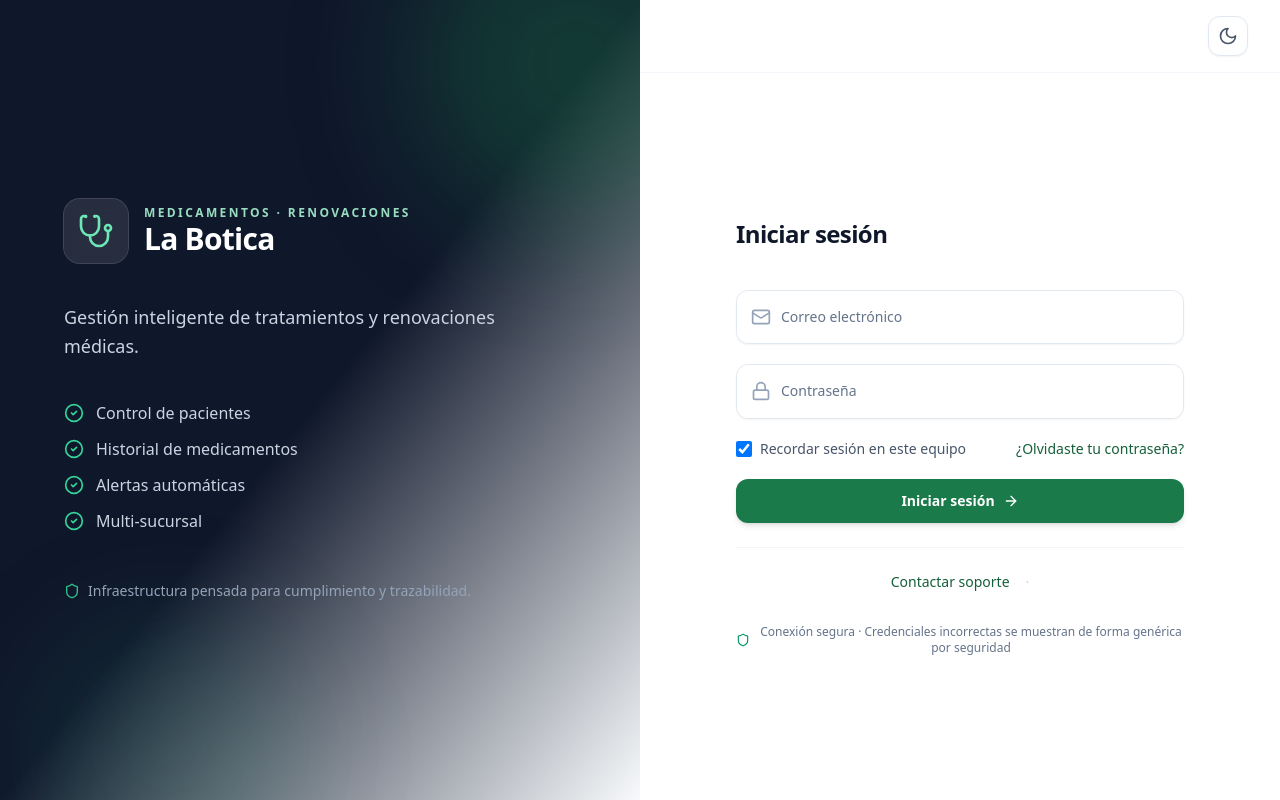
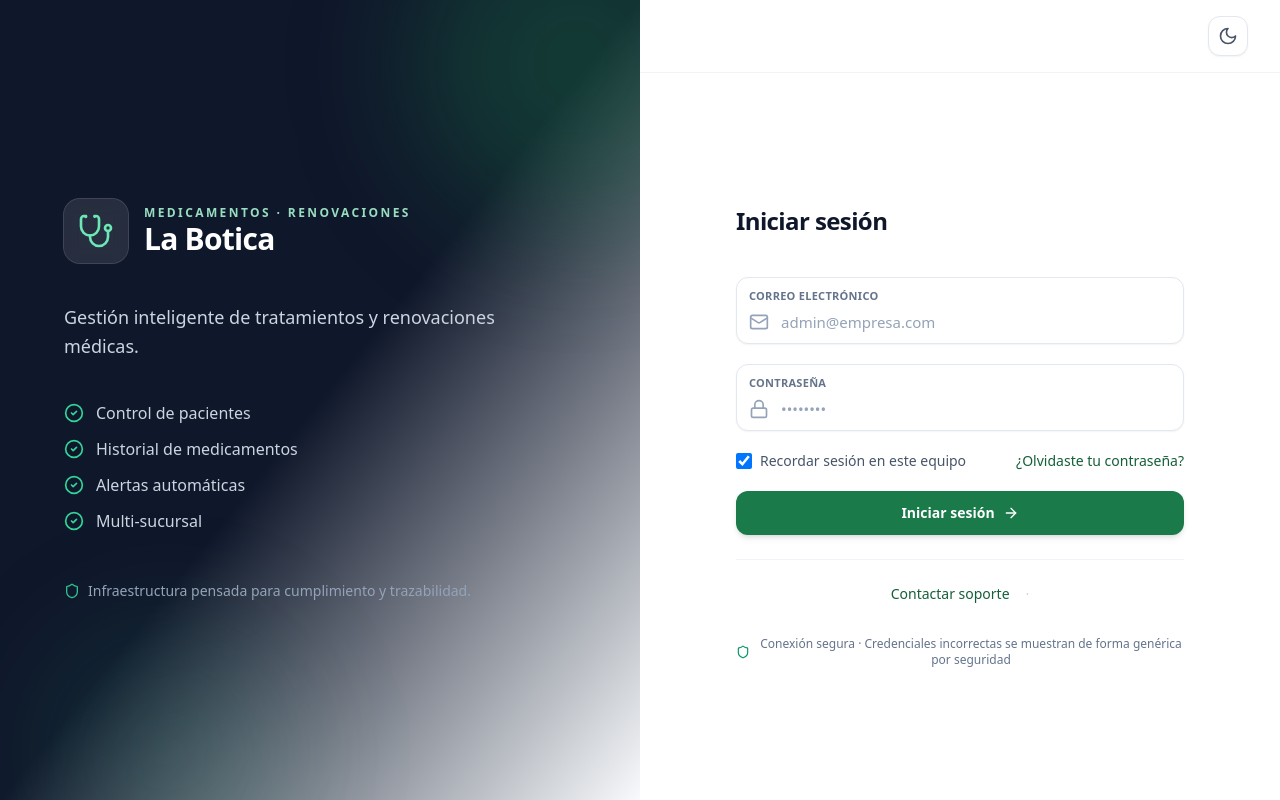
Before and after one commit to dajosava/laboticarenovaciones, a Next.js app: page /login in a window 1280 px wide. Built offline with nearby package versions, Linux system fonts and the light colour scheme; no server answers.

Commit message:
mejora placeholder login page

```diff
--- a/src/app/login/page.tsx
+++ b/src/app/login/page.tsx
@@ -59,28 +59,27 @@ function FloatingInput(props: {
   disabled?: boolean
 }) {
   const { id, label, type, value, onChange, placeholder, autoComplete, icon: Icon, error, disabled } = props
-  const [focused, setFocused] = useState(false)
-  const hasValue = value.trim().length > 0
-  const lifted = focused || hasValue
 
   return (
     <div>
       <div
         className={cn(
-          'relative rounded-xl border bg-white transition-[box-shadow,border-color] dark:bg-slate-950/60',
+          'rounded-xl border bg-white px-3 py-2.5 shadow-sm transition-[box-shadow,border-color] dark:bg-slate-950 dark:shadow-none',
           error
             ? 'border-red-500 shadow-[0_0_0_3px_rgba(239,68,68,0.12)]'
-            : 'border-slate-200 shadow-sm dark:border-slate-700 dark:shadow-none',
+            : 'border-slate-200 dark:border-slate-700',
           !error && 'focus-within:border-brand-500 focus-within:shadow-[0_0_0_4px_rgba(34,162,90,0.18)] dark:focus-within:border-brand-500',
         )}
       >
-        <Icon
-          className={cn(
-            'pointer-events-none absolute left-3.5 z-10 h-5 w-5 text-slate-400 transition-all duration-200 dark:text-slate-500',
-            lifted ? 'top-[1.125rem] -translate-y-1/2' : 'top-1/2 -translate-y-1/2',
-          )}
-          aria-hidden
-        />
+        <div className="min-w-0">
+          <label
+            htmlFor={id}
+            className="mb-1.5 block text-[11px] font-semibold uppercase tracking-wide text-slate-500 dark:text-slate-400"
+          >
+            {label}
+          </label>
+          <div className="flex items-center gap-3">
+            <Icon className="h-5 w-5 shrink-0 text-slate-400 dark:text-slate-500" aria-hidden />
             <input
               id={id}
               type={type}
@@ -88,31 +87,16 @@ function FloatingInput(props: {
               disabled={disabled}
               autoComplete={autoComplete}
               onChange={(e) => onChange(e.target.value)}
-          onFocus={() => setFocused(true)}
-          onBlur={() => setFocused(false)}
               placeholder={placeholder}
               className={cn(
-            'peer relative z-[2] w-full rounded-xl bg-white pl-11 pr-3 outline-none dark:bg-slate-950',
-            'pt-5 pb-2.5 text-[15px] text-slate-900 dark:text-slate-100',
-            /* Hint nativo solo con foco y vacío; el label usa estado React (fiable en claro/oscuro) */
-            'placeholder:text-transparent focus:placeholder:text-slate-500/90 dark:focus:placeholder:text-slate-400',
+                'min-w-0 flex-1 border-0 bg-transparent p-0 text-[15px] text-slate-900 outline-none ring-0 dark:text-slate-100',
+                'placeholder:text-slate-400 dark:placeholder:text-slate-500',
               )}
               aria-invalid={!!error}
               aria-describedby={error ? `${id}-error` : undefined}
             />
-        <label
-          htmlFor={id}
-          className={cn(
-            'pointer-events-none absolute left-11 z-[3] origin-left transition-all duration-200',
-            lifted
-              ? 'top-2 translate-y-0 text-xs font-medium text-brand-600 dark:text-brand-400'
-              : 'top-1/2 -translate-y-1/2 text-sm text-slate-500 dark:text-slate-400',
-            /* Autofill sin actualizar React aún: sube el label igual */
-            'peer-[&:is(:-webkit-autofill)]:top-2 peer-[&:is(:-webkit-autofill)]:translate-y-0 peer-[&:is(:-webkit-autofill)]:text-xs peer-[&:is(:-webkit-autofill)]:font-medium peer-[&:is(:-webkit-autofill)]:text-brand-600 dark:peer-[&:is(:-webkit-autofill)]:text-brand-400',
-          )}
-        >
-          {label}
-        </label>
+          </div>
+        </div>
       </div>
       {error ? (
         <p id={`${id}-error`} className="mt-1.5 text-xs font-medium text-red-600 dark:text-red-400" role="alert">
```
Lines whose indentation alone changed are shown as unchanged.
